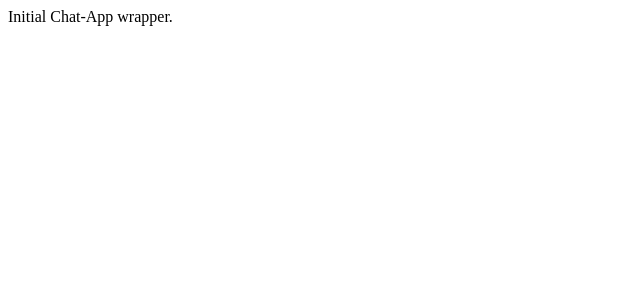
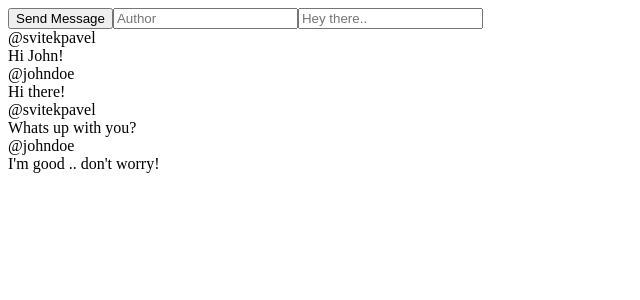
Before and after one commit to pavel-lens/horizon-chat-app, a React app: page / in a window 1280 px wide. Shown: the top 300 px of the page, without its empty margins (0-640 px from the left). Built offline with nearby package versions, Linux system fonts and the light colour scheme; the HTML template or start-up script is replaced by a standard one.

Commit message:
Added Bootstrap v3, Message component and Messages container

```diff
--- a/src/components/app.jsx
+++ b/src/components/app.jsx
@@ -1,10 +1,18 @@
 import React, { Component } from 'react';
+import Messages from './messages';
 
 class App extends Component {
   render() {
     return (
       <div>
-        Initial Chat-App wrapper.
+        <form>
+          <div className="center">
+            <button>Send Message</button>
+            <input placeholder="Author"></input>
+            <input placeholder="Hey there.."></input>
+          </div>
+        </form>
+        <Messages />
       </div>
     )
   }
--- /dev/null
+++ b/src/components/message.jsx
@@ -0,0 +1,17 @@
+import React, { Component } from 'react';
+
+export default class Message extends Component {
+  constructor(props) {
+    super(props);
+    this.props = props;
+  }
+  render() {
+    const message = this.props.message;
+    return (
+      <div className="row">
+        <div className="col-xs-2 center">{message.author}</div>
+        <div className="col-xs-10 center">{message.text}</div>
+      </div>
+    );
+  }
+}
--- /dev/null
+++ b/src/components/messages.jsx
@@ -0,0 +1,26 @@
+import React, { Component } from 'react';
+
+import Message from './message';
+
+class Messages extends Component {
+  constructor(props) {
+    super(props);
+    this.state = {
+      conversation: [{text: 'Hi John!', author: '@svitekpavel'},
+              {text: 'Hi there!', author: '@johndoe'},
+              {text: 'Whats up with you?', author: '@svitekpavel'},
+              {text: "I'm good .. don't worry!", author: '@johndoe'}]
+     };
+   }
+
+   render() {
+     let nodes = this.state.conversation.map(function(message, i){
+       return <Message message={message} key={i} />
+     });
+     return (
+       <div className='container-fluid'> {nodes} </div>
+    );
+  }
+}
+
+export default Messages;
```
Also changed, not shown: 2 other files (tests, documents, lock files or other folders).
